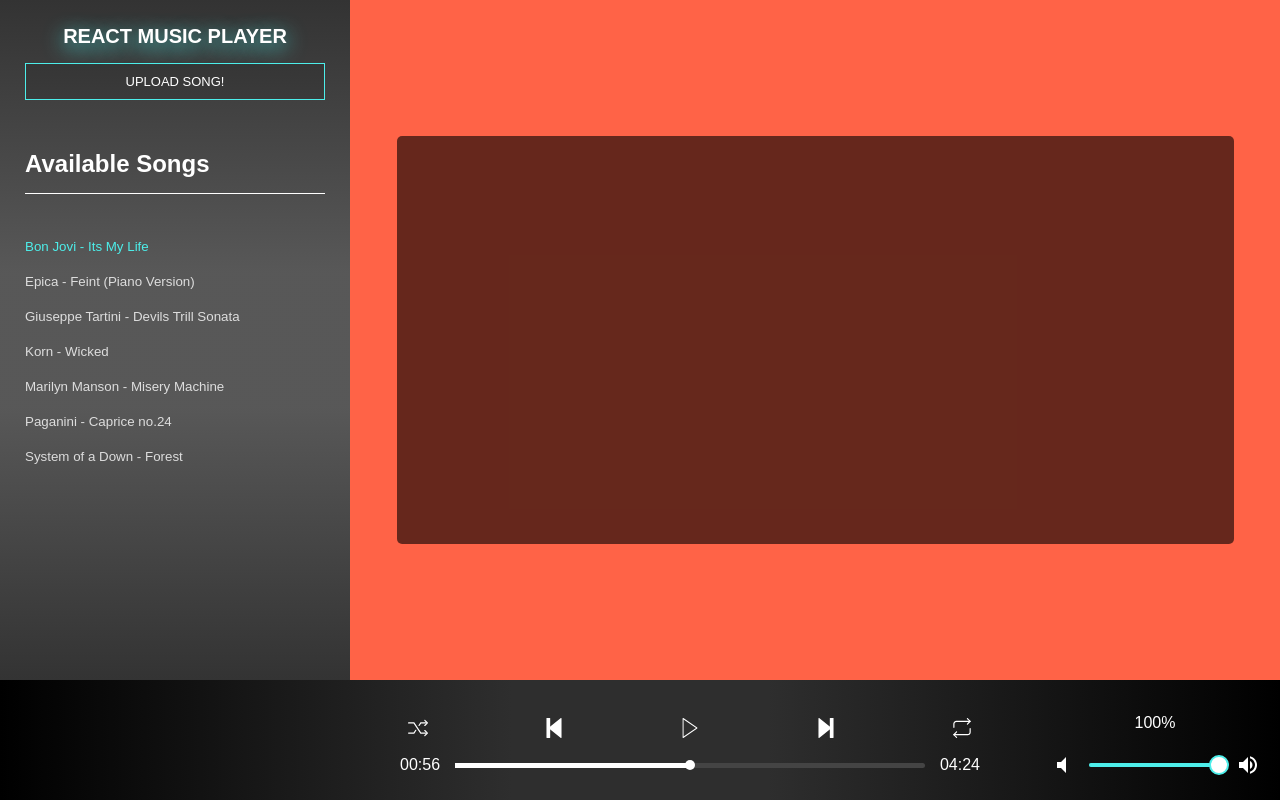
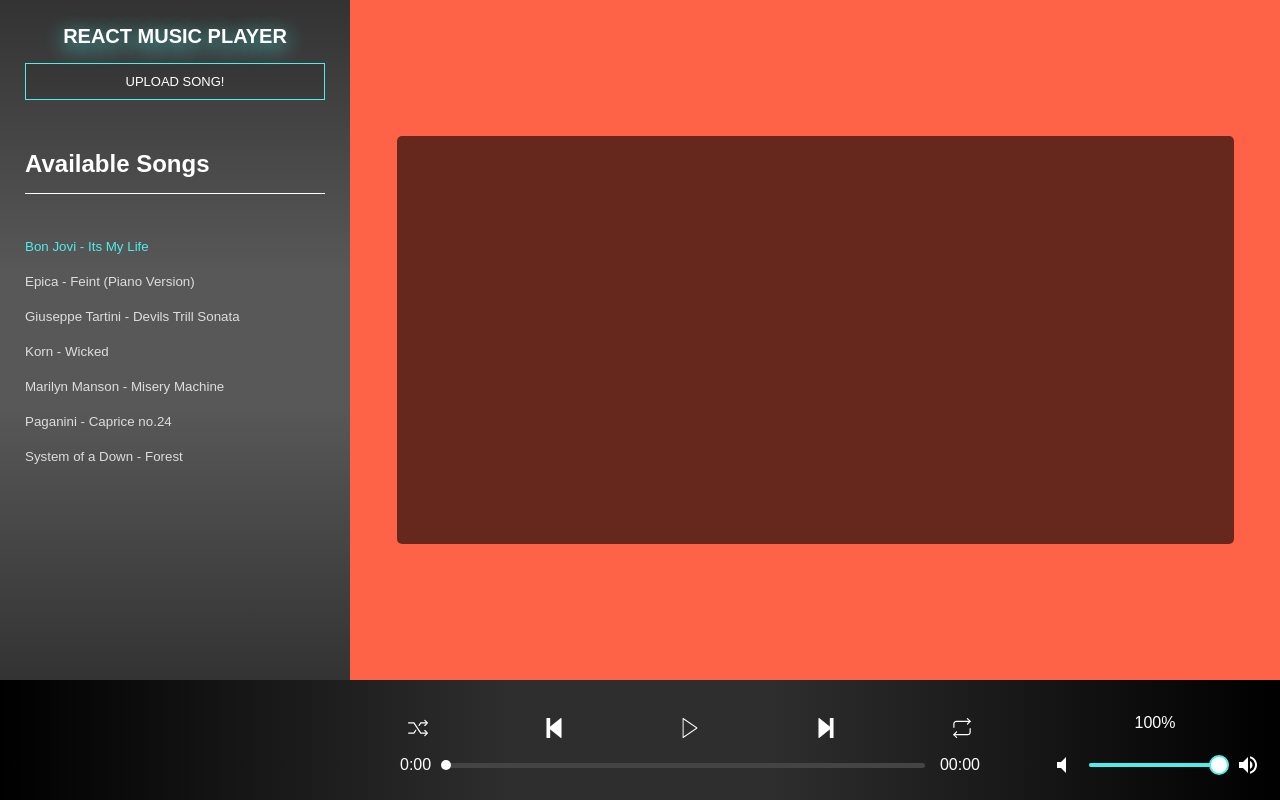
Before and after one commit to N-bred/react-music-player, a React (Create React App) app: page / in a window 1280 px wide. Built offline with nearby package versions, Linux system fonts and the light colour scheme.

Commit message:
Progress bar is now moving along with the song duration, and the text is also synchronized

```diff
--- a/src/SecondDevelopment/components/ProgressBar/ProgressBar.jsx
+++ b/src/SecondDevelopment/components/ProgressBar/ProgressBar.jsx
@@ -1,16 +1,26 @@
 import React from 'react'
 import styled from 'styled-components'
+import { useMediaPlayer } from '../../context/MediaPlayer'
+
+const secToMin = (s) => {
+  if (Number.isNaN(s)) return false
+  return (s - (s %= 60)) / 60 + (9 < s ? ':' : ':0') + s
+}
 
 function ProgressBar() {
+  const mediaPlayer = useMediaPlayer()
+
+  const percentage = parseInt((mediaPlayer.state.currentTime / mediaPlayer.state.audio.duration) * 100) || 0
+
   return (
-    <StyledProgressBar>
-      <div className='left-time'>00:56</div>
+    <StyledProgressBar width={percentage || 0}>
+      <div className='left-time'>{secToMin(parseInt(mediaPlayer.state.currentTime))}</div>
       <div className='progress'>
         <span className='circle'></span>
         <div className='progress-bar'></div>
       </div>
 
-      <div className='total-time'>04:24</div>
+      <div className='total-time'>{secToMin(parseInt(mediaPlayer.state.audio.duration)) || '00:00'}</div>
     </StyledProgressBar>
   )
 }
@@ -21,6 +31,7 @@ const StyledProgressBar = styled.div`
   justify-content: space-between;
   align-items: center;
   padding: 0 5rem;
+  cursor: pointer;
 
   .left-time,
   .total-time {
@@ -45,7 +56,7 @@ const StyledProgressBar = styled.div`
   }
 
   .progress-bar {
-    width: 50%;
+    width: ${(props) => props.width}%;
     background: #fff;
     height: 100%;
   }
@@ -55,7 +66,7 @@ const StyledProgressBar = styled.div`
     width: 1rem;
     border-radius: 50%;
     position: absolute;
-    left: calc(50% - 0.5rem);
+    left: calc(${(props) => props.width}% - 0.5rem);
     bottom: calc(50% - 0.5rem);
     background: #fff;
     border: none;
--- a/src/SecondDevelopment/context/MediaPlayer.jsx
+++ b/src/SecondDevelopment/context/MediaPlayer.jsx
@@ -1,10 +1,11 @@
-import React, { useReducer, createContext, useContext } from 'react'
+import React, { useReducer, createContext, useContext, useEffect } from 'react'
 
 const ACTIONS = {
   PLAY: 'set_playing',
   PAUSE: 'set_paused',
   SET_VOLUME: 'set_volume',
   SET_SONG: 'set_song',
+  ADD_CURRENT_TIME: 'add_current_time',
 }
 
 function PLAY(state) {
@@ -36,6 +37,10 @@ function SET_SONG(state, action) {
   return { ...newState, started: true }
 }
 
+function ADD_CURRENT_TIME(state, action) {
+  return { ...state, currentTime: action.payload.currentTime }
+}
+
 function reducer(state, action) {
   switch (action.type) {
     case ACTIONS.PLAY:
@@ -46,6 +51,8 @@ function reducer(state, action) {
       return SET_VOLUME(state, action)
     case ACTIONS.SET_SONG:
       return SET_SONG(state, action)
+    case ACTIONS.ADD_CURRENT_TIME:
+      return ADD_CURRENT_TIME(state, action)
     default:
       console.log('nono')
       break
@@ -61,6 +68,11 @@ function MediaPlayerProvider({ children }) {
   const [state, dispatch] = useReducer(reducer, {
     audio,
     started: false,
+    currentTime: 0,
+  })
+
+  audio.addEventListener('timeupdate', () => {
+    dispatch({ type: ACTIONS.ADD_CURRENT_TIME, payload: { currentTime: audio.currentTime } })
   })
 
   const value = { state, dispatch }
```
